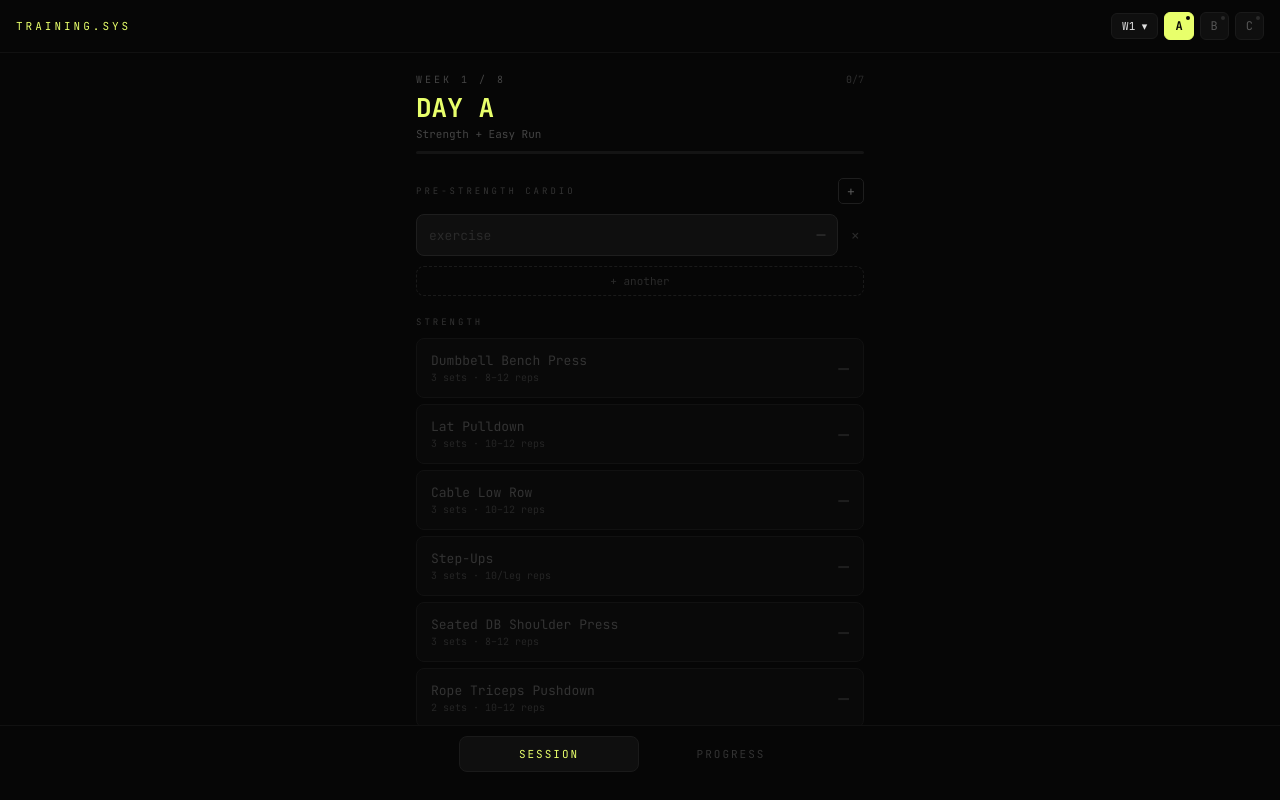
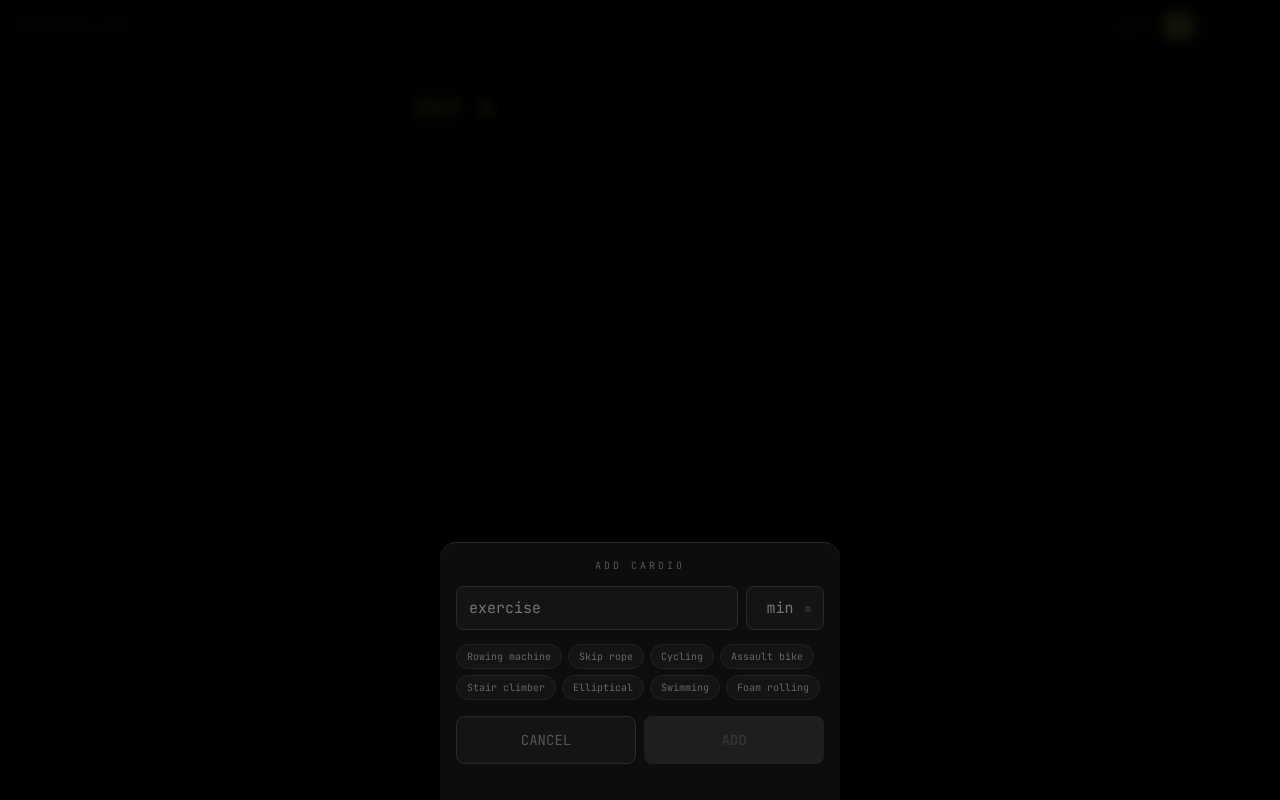
Before and after one commit to jorch-wav/symmetrical-garbanzo, a React (Vite) app: page / in a window 1280 px wide. Both pictures are taken after a click on the element "+ add cardio warmup". Shown: the top 800 px of the page. Built offline with nearby package versions, Linux system fonts and the light colour scheme.

Commit message:
fix: radar colours/legibility/selection, warmup combined modal, swipe to delete

```diff
--- a/src/App.jsx
+++ b/src/App.jsx
@@ -351,28 +351,87 @@ function Sparkline({ values, color="#e8ff6b" }) {
 
 // ─── WARMUP NAME INPUT ───────────────────────────────────────────────────────
 
-function WarmupNameInput({ value, onConfirm, onClose }) {
-  const [val, setVal] = useState(value || "");
-  const suggestions = ["Rowing machine","Skip rope","Cycling","Assault bike","Stair climber","Elliptical","Swimming"];
+// ─── SWIPE TO DELETE ─────────────────────────────────────────────────────────
+
+function SwipeToDelete({ children, onDelete }) {
+  const [offsetX, setOffsetX] = useState(0);
+  const [swiping, setSwiping] = useState(false);
+  const startX = useRef(null);
+  const THRESHOLD = 80;
+
+  const onTouchStart = (e) => { startX.current = e.touches[0].clientX; setSwiping(true); };
+  const onTouchMove  = (e) => {
+    if (startX.current === null) return;
+    const dx = e.touches[0].clientX - startX.current;
+    if (dx < 0) setOffsetX(Math.max(-120, dx));
+  };
+  const onTouchEnd = () => {
+    if (offsetX < -THRESHOLD) { onDelete(); }
+    else { setOffsetX(0); }
+    setSwiping(false);
+    startX.current = null;
+  };
+
+  return (
+    <div style={{ position:"relative", overflow:"hidden", marginBottom:6, borderRadius:8 }}>
+      {/* Delete background */}
+      <div style={{ position:"absolute", right:0, top:0, bottom:0, width:80, background:"#7a1a1a", display:"flex", alignItems:"center", justifyContent:"center", borderRadius:"0 8px 8px 0" }}>
+        <span style={{ fontFamily:"'JetBrains Mono',monospace", fontSize:10, color:"#ff6b6b", letterSpacing:1 }}>DELETE</span>
+      </div>
+      {/* Content */}
+      <div
+        onTouchStart={onTouchStart}
+        onTouchMove={onTouchMove}
+        onTouchEnd={onTouchEnd}
+        style={{ transform:`translateX(${offsetX}px)`, transition: swiping ? "none" : "transform 0.25s ease", position:"relative", zIndex:1 }}
+      >
+        {children}
+      </div>
+    </div>
+  );
+}
+
+function WarmupModal({ onConfirm, onClose }) {
+  const [name, setName] = useState("");
+  const [mins, setMins] = useState("");
+  const suggestions = ["Rowing machine","Skip rope","Cycling","Assault bike","Stair climber","Elliptical","Swimming","Foam rolling"];
+  const save = () => {
+    if (!name.trim()) return;
+    onConfirm({ name: name.trim(), min: parseFloat(mins)||null });
+  };
   return (
     <div style={{position:"fixed",inset:0,background:"rgba(0,0,0,0.92)",display:"flex",flexDirection:"column",alignItems:"center",justifyContent:"flex-end",zIndex:300,backdropFilter:"blur(6px)"}} onClick={onClose}>
       <div style={{width:"100%",maxWidth:400,background:"#0d0d0d",borderTop:"1px solid #2a2a2a",padding:"16px 16px 36px",borderRadius:"16px 16px 0 0"}} onClick={e=>e.stopPropagation()}>
-        <div style={{fontFamily:"'JetBrains Mono',monospace",fontSize:10,color:"#555",letterSpacing:3,textAlign:"center",marginBottom:10}}>EXERCISE NAME</div>
-        <input
-          autoFocus
-          value={val}
-          onChange={e=>setVal(e.target.value)}
-          placeholder="e.g. Rowing machine"
-          style={{width:"100%",background:"#141414",border:"1px solid #2a2a2a",borderRadius:8,color:"#e8ff6b",fontFamily:"'JetBrains Mono',monospace",fontSize:18,padding:"12px 14px",outline:"none",boxSizing:"border-box",marginBottom:14}}
-        />
-        <div style={{display:"flex",flexWrap:"wrap",gap:6,marginBottom:14}}>
+        <div style={{fontFamily:"'JetBrains Mono',monospace",fontSize:10,color:"#555",letterSpacing:3,textAlign:"center",marginBottom:14}}>ADD CARDIO</div>
+        {/* Name + duration on one row */}
+        <div style={{display:"flex",gap:8,marginBottom:14}}>
+          <input
+            autoFocus
+            value={name}
+            onChange={e=>setName(e.target.value)}
+            placeholder="exercise"
+            style={{flex:1,background:"#141414",border:"1px solid #2a2a2a",borderRadius:8,color:"#e8ff6b",fontFamily:"'JetBrains Mono',monospace",fontSize:15,padding:"11px 12px",outline:"none"}}
+          />
+          <div style={{display:"flex",alignItems:"center",gap:4,background:"#141414",border:"1px solid #2a2a2a",borderRadius:8,padding:"0 12px"}}>
+            <input
+              value={mins}
+              onChange={e=>setMins(e.target.value.replace(/[^0-9]/g,""))}
+              placeholder="min"
+              inputMode="numeric"
+              style={{width:42,background:"none",border:"none",color:"#6bb8ff",fontFamily:"'JetBrains Mono',monospace",fontSize:15,outline:"none",textAlign:"center"}}
+            />
+            <span style={{fontFamily:"'JetBrains Mono',monospace",fontSize:10,color:"#444"}}>m</span>
+          </div>
+        </div>
+        {/* Quick picks */}
+        <div style={{display:"flex",flexWrap:"wrap",gap:6,marginBottom:16}}>
           {suggestions.map(s=>(
-            <button key={s} onClick={()=>setVal(s)} style={{background:val===s?"#e8ff6b":"#141414",border:`1px solid ${val===s?"#e8ff6b":"#222"}`,borderRadius:20,color:val===s?"#0d0d0d":"#666",fontFamily:"'JetBrains Mono',monospace",fontSize:10,padding:"5px 10px",cursor:"pointer"}}>{s}</button>
+            <button key={s} onClick={()=>setName(s)} style={{background:name===s?"#e8ff6b":"#141414",border:`1px solid ${name===s?"#e8ff6b":"#222"}`,borderRadius:20,color:name===s?"#0d0d0d":"#666",fontFamily:"'JetBrains Mono',monospace",fontSize:10,padding:"5px 10px",cursor:"pointer"}}>{s}</button>
           ))}
         </div>
         <div style={{display:"grid",gridTemplateColumns:"1fr 1fr",gap:8}}>
           <button onClick={onClose} style={{background:"#141414",border:"1px solid #2a2a2a",borderRadius:8,color:"#555",fontFamily:"'JetBrains Mono',monospace",fontSize:14,padding:"14px 0",cursor:"pointer"}}>CANCEL</button>
-          <button onClick={()=>onConfirm(val.trim()||"Exercise")} style={{background:"#e8ff6b",border:"none",borderRadius:8,color:"#0d0d0d",fontFamily:"'JetBrains Mono',monospace",fontSize:14,fontWeight:700,padding:"14px 0",cursor:"pointer"}}>SAVE</button>
+          <button onClick={save} style={{background:name?"#e8ff6b":"#1e1e1e",border:"none",borderRadius:8,color:name?"#0d0d0d":"#333",fontFamily:"'JetBrains Mono',monospace",fontSize:14,fontWeight:700,padding:"14px 0",cursor:"pointer"}}>ADD</button>
         </div>
       </div>
     </div>
@@ -382,8 +441,8 @@ function WarmupNameInput({ value, onConfirm, onClose }) {
 // ─── SESSION VIEW ─────────────────────────────────────────────────────────────
 
 function SessionView({ day, week, data, onUpdateExercise, onUpdateRun, onAddWarmup, onEditWarmup, onRemoveWarmup }) {
-  const [numpad, setNumpad]       = useState(null); // {exName} | {type:"km"} | {type:"warmup",idx,field}
-  const [warmupText, setWarmupText] = useState(null); // {idx, field, value} for name editing
+  const [numpad, setNumpad]         = useState(null); // {exName} | {type:"km"}
+  const [showWarmupModal, setShowWarmupModal] = useState(false);
   const [showTimer, setShowTimer] = useState(false);
 
   const prog     = PROGRAM[day];
@@ -427,28 +486,23 @@ function SessionView({ day, week, data, onUpdateExercise, onUpdateRun, onAddWarm
       <div style={{marginBottom:20}}>
         <div style={{display:"flex",justifyContent:"space-between",alignItems:"center",marginBottom:10}}>
           <div style={{fontFamily:"'JetBrains Mono',monospace",fontSize:9,color:"#333",letterSpacing:3}}>PRE-STRENGTH CARDIO</div>
-          <button onClick={()=>onAddWarmup(day,week)} style={{background:"none",border:"1px solid #1e1e1e",borderRadius:5,color:"#555",fontFamily:"'JetBrains Mono',monospace",fontSize:13,width:26,height:26,cursor:"pointer",display:"flex",alignItems:"center",justifyContent:"center",lineHeight:1}}>+</button>
+          <button onClick={()=>setShowWarmupModal(true)} style={{background:"none",border:"1px solid #1e1e1e",borderRadius:5,color:"#555",fontFamily:"'JetBrains Mono',monospace",fontSize:13,width:26,height:26,cursor:"pointer",display:"flex",alignItems:"center",justifyContent:"center",lineHeight:1}}>+</button>
         </div>
         {warmup.length===0&&(
-          <div onClick={()=>onAddWarmup(day,week)} style={{padding:"10px 14px",background:"#090909",border:"1px dashed #1a1a1a",borderRadius:8,cursor:"pointer",textAlign:"center"}}>
+          <div onClick={()=>setShowWarmupModal(true)} style={{padding:"10px 14px",background:"#090909",border:"1px dashed #1a1a1a",borderRadius:8,cursor:"pointer",textAlign:"center"}}>
             <span style={{fontFamily:"'JetBrains Mono',monospace",fontSize:11,color:"#2a2a2a"}}>+ add cardio warmup</span>
           </div>
         )}
         {warmup.map((item,idx)=>(
-          <div key={item.id} style={{display:"flex",alignItems:"center",gap:8,marginBottom:6}}>
-            <div style={{flex:1,background:"#0f0f0f",border:"1px solid #1e1e1e",borderRadius:8,padding:"10px 12px",display:"flex",alignItems:"center",justifyContent:"space-between"}}>
-              <div onClick={()=>setWarmupText({idx,field:"name",value:item.name||""})} style={{fontFamily:"'JetBrains Mono',monospace",fontSize:13,color:item.name?"#ccc":"#333",cursor:"pointer",minWidth:80}}>
-                {item.name||<span style={{color:"#2a2a2a"}}>exercise</span>}
-              </div>
-              <div onClick={()=>setNumpad({type:"warmup",idx})} style={{fontFamily:"'JetBrains Mono',monospace",fontSize:15,fontWeight:700,color:item.min?"#6bb8ff":"#2a2a2a",cursor:"pointer"}}>
-                {item.min?`${item.min}m`:"—"}
-              </div>
+          <SwipeToDelete key={item.id} onDelete={()=>onRemoveWarmup(day,week,idx)}>
+            <div style={{background:"#0f0f0f",border:"1px solid #1e1e1e",borderRadius:8,padding:"11px 14px",display:"flex",alignItems:"center",justifyContent:"space-between"}}>
+              <span style={{fontFamily:"'JetBrains Mono',monospace",fontSize:13,color:item.name?"#ccc":"#444"}}>{item.name||"exercise"}</span>
+              <span style={{fontFamily:"'JetBrains Mono',monospace",fontSize:15,fontWeight:700,color:item.min?"#6bb8ff":"#2a2a2a"}}>{item.min?`${item.min}m`:"—"}</span>
             </div>
-            <button onClick={()=>onRemoveWarmup(day,week,idx)} style={{background:"none",border:"none",color:"#2a2a2a",fontFamily:"'JetBrains Mono',monospace",fontSize:16,cursor:"pointer",padding:"0 4px"}}>×</button>
-          </div>
+          </SwipeToDelete>
         ))}
         {warmup.length>0&&(
-          <button onClick={()=>onAddWarmup(day,week)} style={{width:"100%",background:"none",border:"1px dashed #1a1a1a",borderRadius:8,color:"#2a2a2a",fontFamily:"'JetBrains Mono',monospace",fontSize:11,padding:"7px 0",cursor:"pointer",marginTop:4}}>+ another</button>
+          <button onClick={()=>setShowWarmupModal(true)} style={{width:"100%",background:"none",border:"1px dashed #1a1a1a",borderRadius:8,color:"#2a2a2a",fontFamily:"'JetBrains Mono',monospace",fontSize:11,padding:"7px 0",cursor:"pointer",marginTop:6}}>+ another</button>
         )}
       </div>
 
@@ -564,20 +618,10 @@ function SessionView({ day, week, data, onUpdateExercise, onUpdateRun, onAddWarm
           onClose={()=>setNumpad(null)}
         />
       )}
-      {numpad?.type==="warmup" && (
-        <Numpad
-          value={warmup[numpad.idx]?.min}
-          label="DURATION"
-          unit="min"
-          onConfirm={val=>{ onEditWarmup(day,week,numpad.idx,"min",val); setNumpad(null); }}
-          onClose={()=>setNumpad(null)}
-        />
-      )}
-      {warmupText && (
-        <WarmupNameInput
-          value={warmupText.value}
-          onConfirm={val=>{ onEditWarmup(day,week,warmupText.idx,"name",val); setWarmupText(null); }}
-          onClose={()=>setWarmupText(null)}
+      {showWarmupModal && (
+        <WarmupModal
+          onConfirm={({name,min})=>{ onAddWarmup(day,week,{name,min}); setShowWarmupModal(false); }}
+          onClose={()=>setShowWarmupModal(false)}
         />
       )}
     </div>
@@ -744,13 +788,12 @@ function importJSON(file, onSuccess, onError) {
 // ─── RADAR CHART ─────────────────────────────────────────────────────────────
 
 function RadarChart({ weeklyData, exercises, currentWeek }) {
-  // weeklyData: array of {week, values: {exName: kg}}
-  // exercises: [{name, label}]
-  const [tooltip, setTooltip] = useState(null); // {x,y,week,ex,val}
-  const W = 300, H = 300, cx = 150, cy = 150, maxR = 110;
+  const [tooltip, setTooltip] = useState(null);
+  const W = 300, H = 300, cx = 150, cy = 158, maxR = 90;
   const n = exercises.length;
 
-  // Compute max per exercise across all weeks for normalisation
+  const WEEK_COLORS = ["#6bb8ff","#a78bfa","#34d399","#fb923c","#f472b6","#60a5fa","#facc15","#e8ff6b"];
+
   const maxPerEx = {};
   exercises.forEach(ex => {
     const vals = weeklyData.map(w => w.values[ex.name]).filter(v => v != null && v > 0);
@@ -758,131 +801,93 @@ function RadarChart({ weeklyData, exercises, currentWeek }) {
   });
 
   const angle = (i) => (Math.PI * 2 * i / n) - Math.PI / 2;
-  const point = (i, r) => ({
-    x: cx + r * Math.cos(angle(i)),
-    y: cy + r * Math.sin(angle(i))
+  const point = (i, r) => ({ x: cx + r * Math.cos(angle(i)), y: cy + r * Math.sin(angle(i)) });
+
+  const weekPts = (values) => exercises.map((ex, i) => {
+    const v = values[ex.name];
+    const r = (v != null && v > 0) ? Math.max(14, (v / maxPerEx[ex.name]) * maxR) : 14;
+    return point(i, r);
   });
 
-  const polygon = (values, scale=1) => {
-    return exercises.map((ex, i) => {
-      const v = values[ex.name];
-      const r = (v != null && v > 0)
-        ? Math.max(18, (v / maxPerEx[ex.name]) * maxR * scale)
-        : 18;
-      return point(i, r);
-    });
-  };
-
-  const toPath = (pts) => pts.map((p,i) => `${i===0?'M':'L'}${p.x.toFixed(1)},${p.y.toFixed(1)}`).join(' ') + 'Z';
-
-  // Grid rings
-  const gridRings = [0.33, 0.66, 1.0];
-
-  // Week colours — oldest fades out, newest is bold yellow
-  const filledWeeks = weeklyData.filter(w =>
-    Object.values(w.values).some(v => v != null)
-  );
+  const toPath = (pts) => pts.map((p,i) => `${i===0?"M":"L"}${p.x.toFixed(1)},${p.y.toFixed(1)}`).join(" ") + "Z";
+
+  const filledWeeks = weeklyData.filter(w => Object.values(w.values).some(v => v != null));
+  const latestWeek = filledWeeks[filledWeeks.length - 1];
 
   return (
-    <div style={{ position: 'relative', userSelect: 'none' }}>
-      <svg
-        width="100%" viewBox={`0 0 ${W} ${H}`}
-        style={{ display: 'block', touchAction: 'none' }}
+    <div style={{ position:"relative", WebkitUserSelect:"none", userSelect:"none", WebkitTouchCallout:"none" }}>
+      <svg width="100%" viewBox={`0 0 ${W} ${H}`}
+        style={{ display:"block", touchAction:"none", WebkitUserSelect:"none", userSelect:"none" }}
         onPointerLeave={() => setTooltip(null)}
       >
-        {/* Grid rings */}
-        {gridRings.map((r, i) => (
+        {[0.33, 0.66, 1.0].map((r, i) => (
           <polygon key={i}
-            points={exercises.map((_,j) => {
-              const p = point(j, r * maxR);
-              return `${p.x.toFixed(1)},${p.y.toFixed(1)}`;
-            }).join(' ')}
+            points={exercises.map((_,j) => { const p = point(j, r*maxR); return `${p.x.toFixed(1)},${p.y.toFixed(1)}`; }).join(" ")}
             fill="none" stroke="#1e1e1e" strokeWidth={1}
           />
         ))}
-        {/* Axes */}
         {exercises.map((ex, i) => {
-          const p = point(i, maxR + 8);
-          const axis = point(i, maxR);
+          const lp = point(i, maxR + 24);
+          const ap = point(i, maxR);
+          const ang = angle(i);
+          const anchor = Math.abs(Math.cos(ang)) < 0.25 ? "middle" : Math.cos(ang) > 0 ? "start" : "end";
           return (
             <g key={i}>
-              <line x1={cx} y1={cy} x2={axis.x.toFixed(1)} y2={axis.y.toFixed(1)}
-                stroke="#1e1e1e" strokeWidth={1}/>
-              <text x={p.x.toFixed(1)} y={p.y.toFixed(1)}
-                fill="#444" fontSize={7} textAnchor="middle"
-                dominantBaseline="middle" fontFamily="monospace">
+              <line x1={cx} y1={cy} x2={ap.x.toFixed(1)} y2={ap.y.toFixed(1)} stroke="#222" strokeWidth={1}/>
+              <text x={lp.x.toFixed(1)} y={lp.y.toFixed(1)} fill="#666" fontSize={9}
+                textAnchor={anchor} dominantBaseline="middle" fontFamily="monospace"
+                style={{ pointerEvents:"none" }}>
                 {ex.label}
               </text>
             </g>
           );
         })}
-
-        {/* Week polygons — oldest first so newest renders on top */}
         {filledWeeks.map((wd, wi) => {
-          const isLatest = wd.week === currentWeek ||
-            wi === filledWeeks.length - 1;
-          const age = filledWeeks.length - 1 - wi;
-          const opacity = isLatest ? 0.85 : Math.max(0.08, 0.45 - age * 0.1);
-          const stroke = isLatest ? '#e8ff6b' : '#6abf40';
-          const fill   = isLatest ? '#e8ff6b' : '#3a7a20';
-          const pts = polygon(wd.values);
+          const isLatest = wi === filledWeeks.length - 1;
+          const color = WEEK_COLORS[(wd.week - 1) % WEEK_COLORS.length];
+          const opacity = isLatest ? 0.9 : Math.max(0.1, 0.5 - (filledWeeks.length - 1 - wi) * 0.12);
+          const pts = weekPts(wd.values);
           return (
-            <path key={wd.week}
-              d={toPath(pts)}
-              fill={fill} fillOpacity={opacity * 0.35}
-              stroke={stroke} strokeOpacity={opacity}
-              strokeWidth={isLatest ? 2 : 1}
+            <path key={wd.week} d={toPath(pts)}
+              fill={color} fillOpacity={opacity * 0.18}
+              stroke={color} strokeOpacity={opacity}
+              strokeWidth={isLatest ? 2.5 : 1.5}
+              style={{ pointerEvents:"none" }}
             />
           );
         })}
-
-        {/* Tap targets — latest week vertices */}
-        {filledWeeks.length > 0 && (() => {
-          const latest = filledWeeks[filledWeeks.length - 1];
-          const pts = polygon(latest.values);
-          return exercises.map((ex, i) => {
-            const v = latest.values[ex.name];
-            return (
-              <circle key={i}
-                cx={pts[i].x.toFixed(1)} cy={pts[i].y.toFixed(1)} r={10}
-                fill="transparent"
-                onPointerDown={() => setTooltip({ x: pts[i].x, y: pts[i].y, week: latest.week, ex: ex.name, val: v })}
-                style={{ cursor: 'pointer' }}
-              />
-            );
-          });
+        {latestWeek && (() => {
+          const pts = weekPts(latestWeek.values);
+          return exercises.map((ex, i) => (
+            <circle key={i} cx={pts[i].x.toFixed(1)} cy={pts[i].y.toFixed(1)} r={14}
+              fill="transparent"
+              onPointerDown={(e) => { e.preventDefault(); setTooltip({ x:pts[i].x, y:pts[i].y, week:latestWeek.week, ex:ex.name, val:latestWeek.values[ex.name] }); }}
+              style={{ cursor:"pointer", touchAction:"none" }}
+            />
+          ));
         })()}
-
-        {/* Tooltip */}
         {tooltip && (() => {
-          const tx = tooltip.x > cx ? tooltip.x - 60 : tooltip.x + 8;
-          const ty = Math.min(H - 30, Math.max(10, tooltip.y - 16));
-          const display = tooltip.val === 0 ? 'BW' : tooltip.val != null ? `${tooltip.val}kg` : '—';
+          const tx = tooltip.x > cx ? Math.min(W-86, tooltip.x-4) : Math.max(4, tooltip.x-82);
+          const ty = Math.min(H-36, Math.max(4, tooltip.y-18));
+          const display = tooltip.val===0?"BW":tooltip.val!=null?`${tooltip.val}kg`:"—";
+          const exShort = tooltip.ex.replace("Dumbbell ","DB ").replace("Seated ","").replace("Rope ","").replace("Hanging ","").slice(0,16);
           return (
-            <g>
-              <rect x={tx} y={ty} width={70} height={22} rx={5}
-                fill="#0d0d0d" stroke="#e8ff6b" strokeWidth={1}/>
-              <text x={tx + 6} y={ty + 9} fill="#e8ff6b" fontSize={7.5}
-                fontFamily="monospace" dominantBaseline="hanging">
-                {tooltip.ex.replace('Dumbbell ','DB ').replace('Seated ','').replace('Rope ','').slice(0,14)}
-              </text>
-              <text x={tx + 6} y={ty + 13} fill="#e0e0e0" fontSize={8}
-                fontFamily="monospace" dominantBaseline="hanging" fontWeight="bold">
-                W{tooltip.week} · {display}
-              </text>
+            <g style={{ pointerEvents:"none" }}>
+              <rect x={tx} y={ty} width={84} height={30} rx={6} fill="#0d0d0d" stroke="#e8ff6b" strokeWidth={1.2}/>
+              <text x={tx+6} y={ty+10} fill="#777" fontSize={7.5} fontFamily="monospace" dominantBaseline="hanging">{exShort}</text>
+              <text x={tx+6} y={ty+20} fill="#e8ff6b" fontSize={9} fontFamily="monospace" dominantBaseline="hanging" fontWeight="bold">W{tooltip.week} · {display}</text>
             </g>
           );
         })()}
       </svg>
-
-      {/* Legend */}
-      <div style={{ display: 'flex', gap: 12, justifyContent: 'center', marginTop: 4 }}>
-        {filledWeeks.slice(-3).map((w, i, arr) => {
-          const isLatest = i === arr.length - 1;
+      <div style={{ display:"flex", gap:10, justifyContent:"center", flexWrap:"wrap", marginTop:6 }}>
+        {filledWeeks.map((w, i) => {
+          const color = WEEK_COLORS[(w.week-1) % WEEK_COLORS.length];
+          const isLatest = i === filledWeeks.length - 1;
           return (
-            <div key={w.week} style={{ display: 'flex', alignItems: 'center', gap: 4 }}>
-              <div style={{ width: 20, height: 2, background: isLatest ? '#e8ff6b' : '#3a7a20', opacity: isLatest ? 1 : 0.5, borderRadius: 1 }}/>
-              <span style={{ fontFamily: "'JetBrains Mono',monospace", fontSize: 8, color: isLatest ? '#e8ff6b' : '#444' }}>W{w.week}</span>
+            <div key={w.week} style={{ display:"flex", alignItems:"center", gap:4 }}>
+              <div style={{ width:16, height:2.5, background:color, borderRadius:2, opacity:isLatest?1:0.5 }}/>
+              <span style={{ fontFamily:"'JetBrains Mono',monospace", fontSize:8, color:isLatest?color:"#444" }}>W{w.week}</span>
             </div>
           );
         })}
@@ -1401,9 +1406,9 @@ export default function App() {
     saveData(parsed);
   };
 
-  const handleAddWarmup = (day,week) => mutate(d=>{
+  const handleAddWarmup = (day,week,item) => mutate(d=>{
     if(!d[day][week].warmup) d[day][week].warmup=[];
-    d[day][week].warmup.push({id:Date.now(),name:"",min:null});
+    d[day][week].warmup.push({id:Date.now(), name:item?.name||"", min:item?.min||null});
   });
 
   const handleEditWarmup = (day,week,idx,field,val) => mutate(d=>{
```
